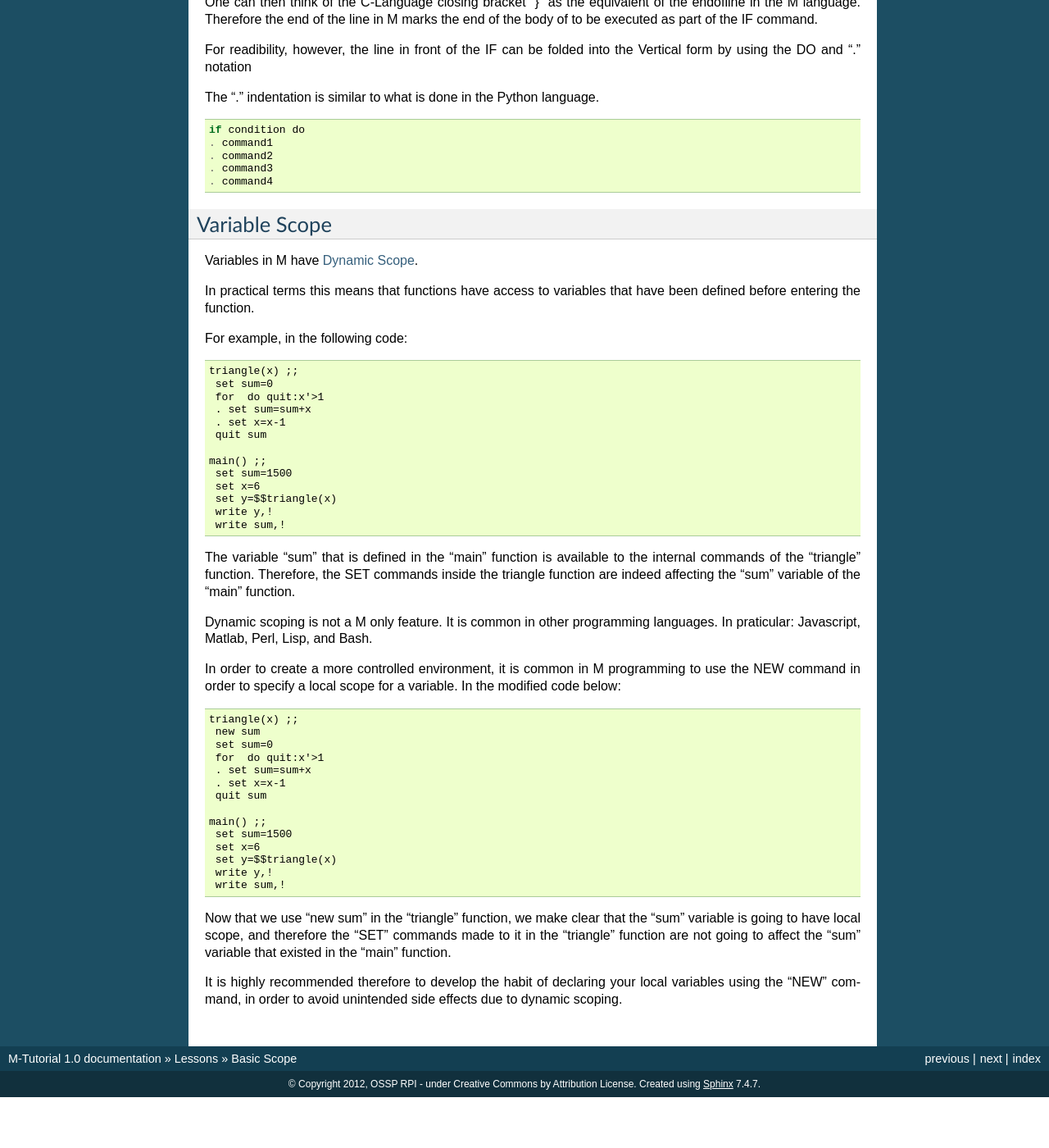
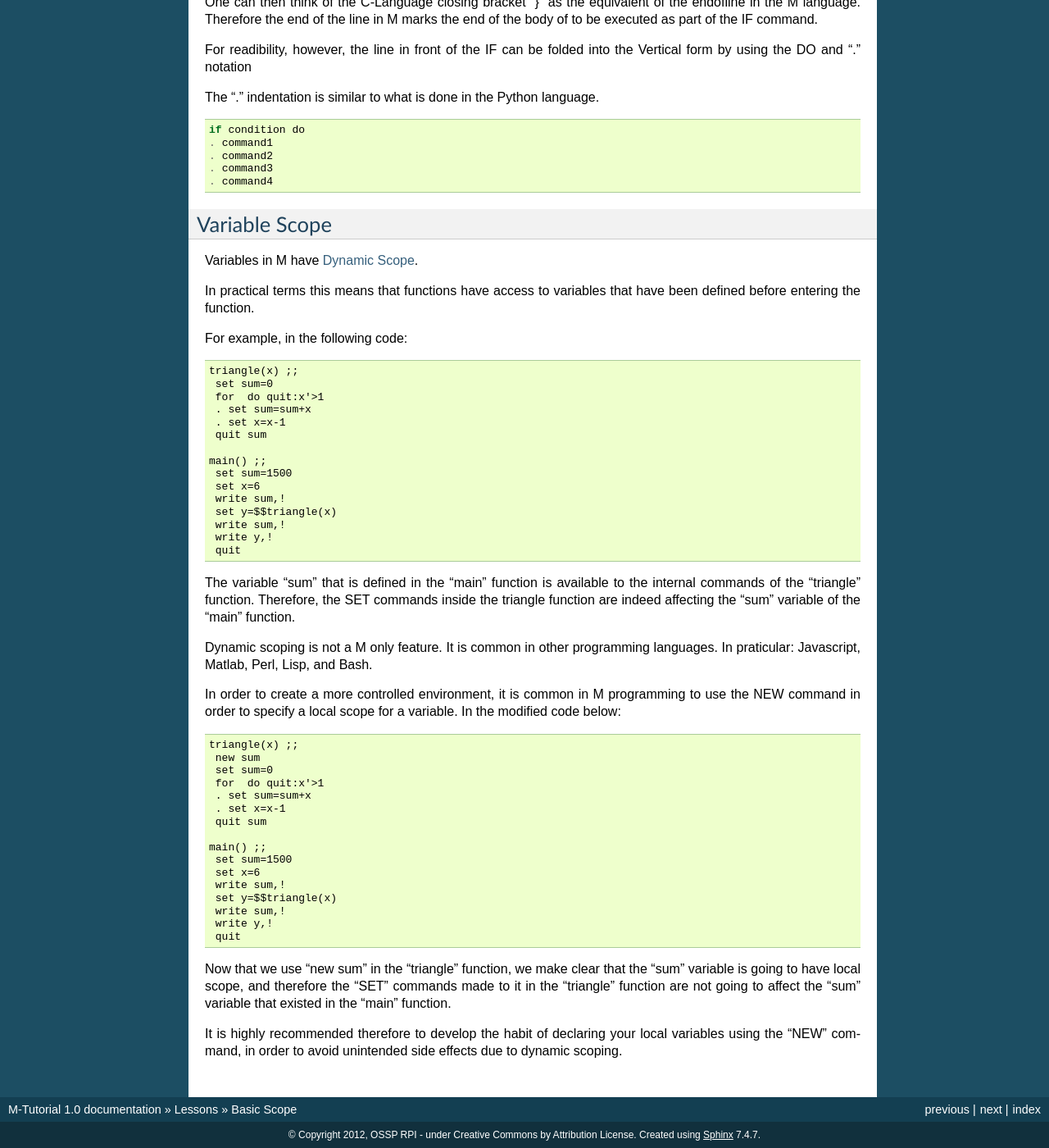
Before and after one commit to luisibanez/M-Tutorial, a Sphinx documentation site: the page built from source/BasicScope_Lesson.rst, in a window 1280 px wide and 1400 px high, scrolled down 735 px. Shown: the whole window at 82% size. Built offline with Sphinx 7.4.7, drawn with Linux system fonts in a browser that asks for light colours; before the commit the page ends 2073 px from its top, so only the background shows below that.

Commit message:
Improved the example of dynamic scoping.
Added example to clarify the dynamic scoping of variables. Improved the lesson
on the same topic.

```diff
--- a/source/BasicScope_Lesson.rst
+++ b/source/BasicScope_Lesson.rst
@@ -87,9 +87,11 @@ For example, in the following code:
   main() ;;
    set sum=1500
    set x=6
+   write sum,!
    set y=$$triangle(x)
+   write sum,!
    write y,!
-   write sum,!
+   quit
 
 The variable "sum" that is defined in the "main" function is available to the
 internal commands of the "triangle" function. Therefore, the SET commands
@@ -116,9 +118,11 @@ modified code below:
   main() ;;
    set sum=1500
    set x=6
+   write sum,!
    set y=$$triangle(x)
+   write sum,!
    write y,!
-   write sum,!
+   quit
 
 Now that we use "new sum" in the "triangle" function, we make clear that the
 "sum" variable is going to have local scope, and therefore the "SET" commands
```
Also changed, not shown: 1 other file.
